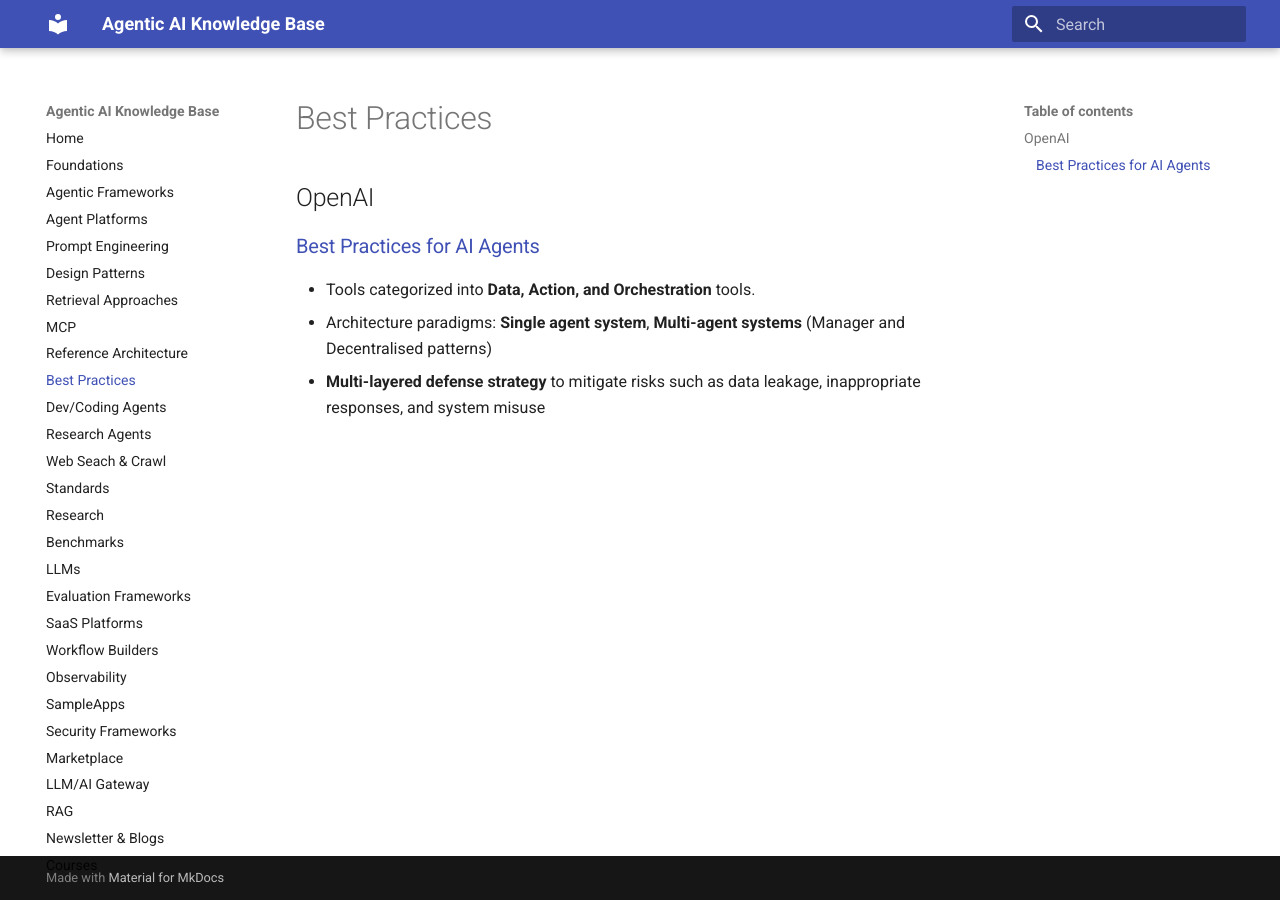
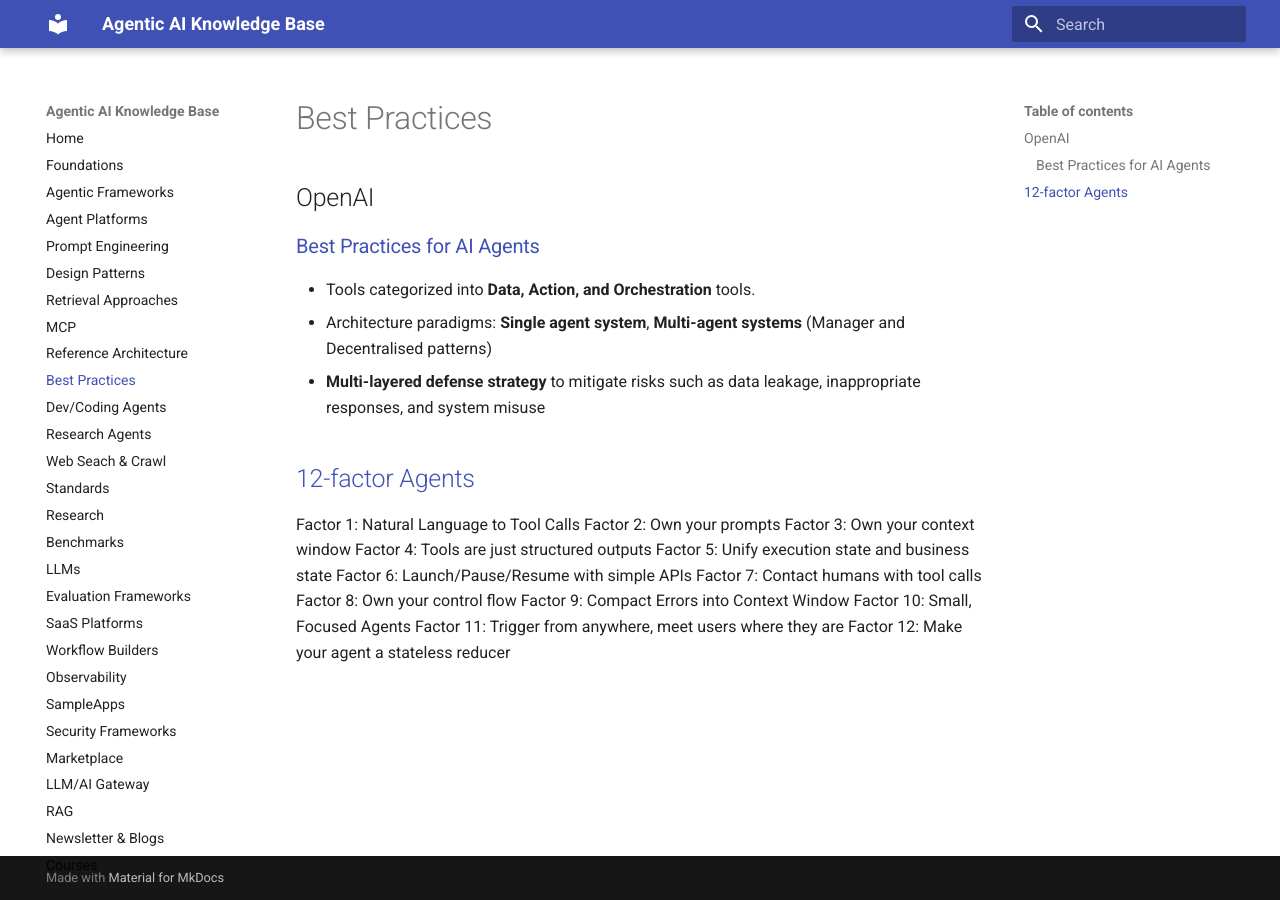
Before and after one commit to ankurkumarz/agentic-ai-knowledge-base, an MkDocs documentation site: the page built from docs/BestPractices/README.md, in a window 1280 px wide. Built offline with MkDocs 1.6.1 and Material for MkDocs 9.7.7, drawn with Linux system fonts in a browser that asks for light colours.

Commit message:
Update README.md with 12 factor agents

```diff
--- a/docs/BestPractices/README.md
+++ b/docs/BestPractices/README.md
@@ -5,3 +5,18 @@
 - Tools categorized into **Data, Action, and Orchestration** tools.
 - Architecture paradigms: **Single agent system**, **Multi-agent systems** (Manager and Decentralised patterns)
 - **Multi-layered defense strategy** to mitigate risks such as data leakage, inappropriate responses, and system misuse
+
+## [12-factor Agents](https://github.com/humanlayer/12-factor-agents)
+
+Factor 1: Natural Language to Tool Calls
+Factor 2: Own your prompts
+Factor 3: Own your context window
+Factor 4: Tools are just structured outputs
+Factor 5: Unify execution state and business state
+Factor 6: Launch/Pause/Resume with simple APIs
+Factor 7: Contact humans with tool calls
+Factor 8: Own your control flow
+Factor 9: Compact Errors into Context Window
+Factor 10: Small, Focused Agents
+Factor 11: Trigger from anywhere, meet users where they are
+Factor 12: Make your agent a stateless reducer
```
